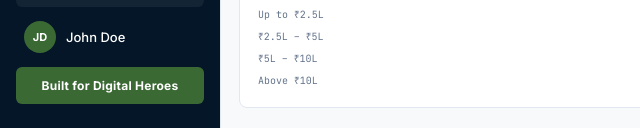
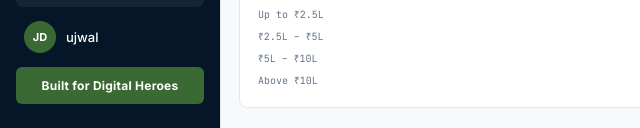
Before and after one commit to UjwalBagalkoti/CTC-Calculator-INDIA, a plain HTML site: page index.html in a window 1280 px wide. Shown: the part 736-864 px from the top of the page, 0-640 px from the left. Drawn offline with Linux system fonts and the light colour scheme.

Commit message:
index.html

```diff
--- a/index.html
+++ b/index.html
@@ -26,7 +26,7 @@
         <div class="user-row">
           <div class="avatar">JD</div>
           <div>
-            <div class="user-name">John Doe</div>
+            <div class="user-name">ujwal</div>
             <div class="user-plan"></div>
           </div>
         </div>
```
